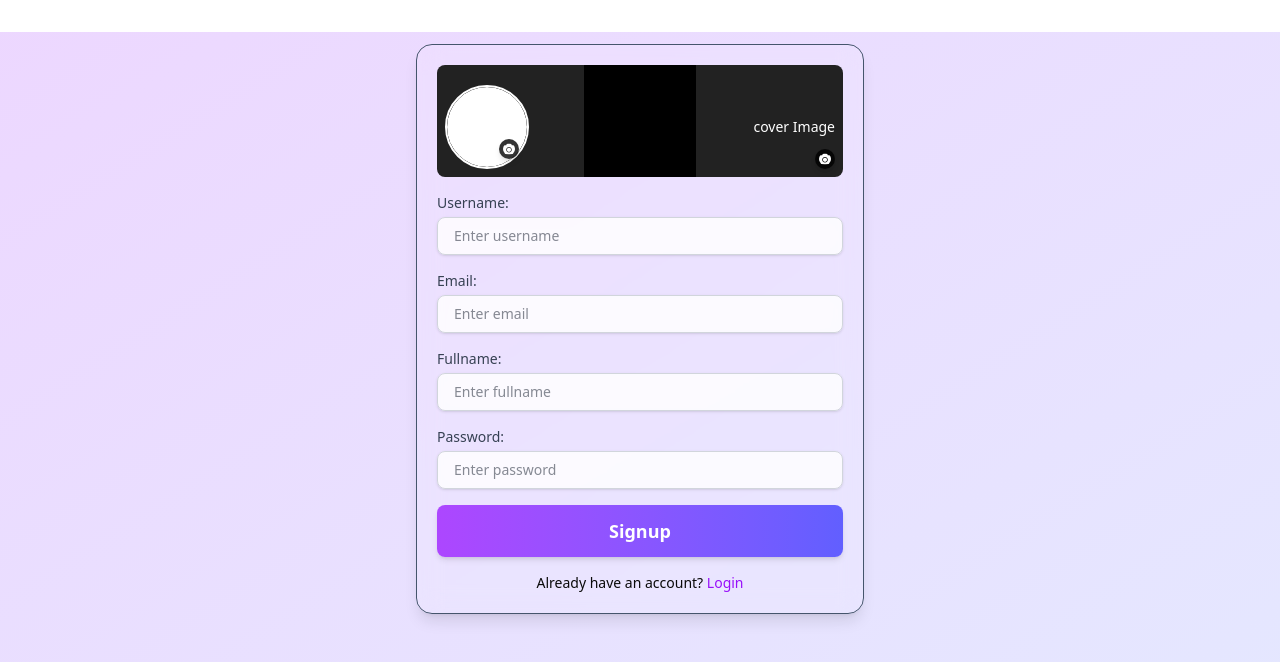
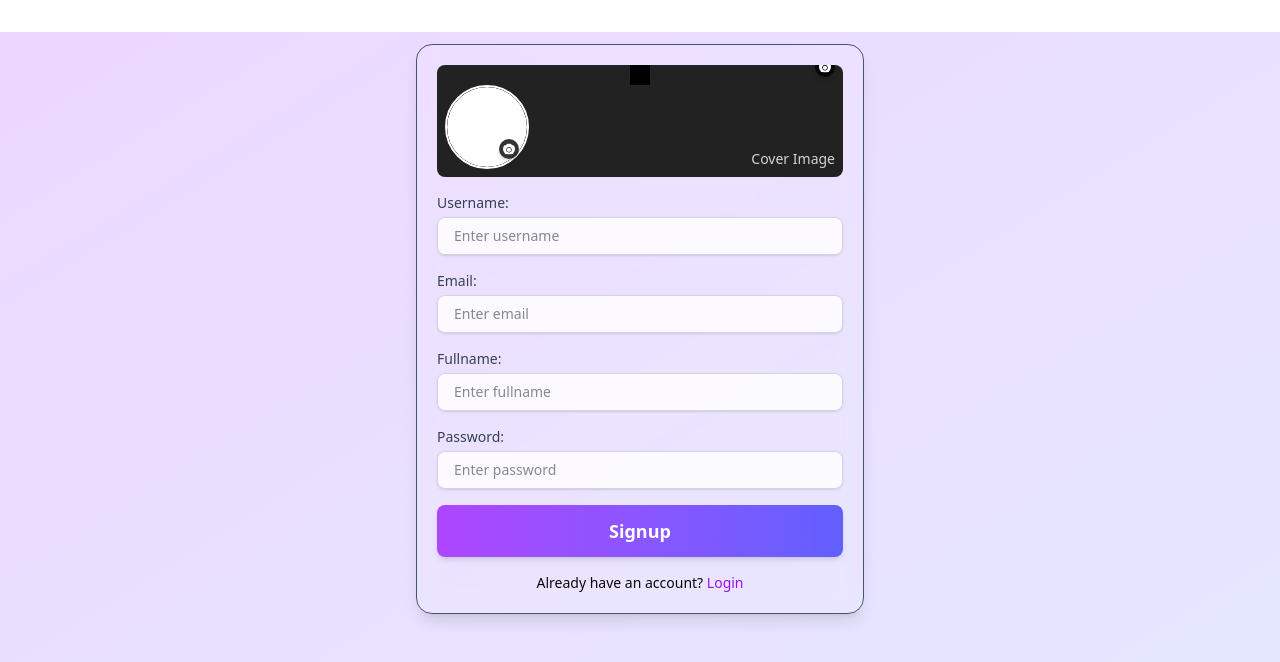
Before and after one commit to abhinavkumaryadav1/Streamyplay-Frontend, a React (Vite) app: page /signup in a window 1280 px wide. Shown: the top 662 px of the page. Built offline with nearby package versions, Linux system fonts and the light colour scheme.

Commit message:
Refactor Signup component to improve image preview layout and styling

```diff
--- a/src/components/Signup.jsx
+++ b/src/components/Signup.jsx
@@ -69,28 +69,29 @@ function SignUp() {
                     onSubmit={handleSubmit(submit)}
                     className="space-y-3 sm:space-y-4 p-1 sm:p-2 text-xs sm:text-sm w-full"
                 >
-                    <div className="w-full relative h-24 sm:h-28 bg-[#222222] rounded-lg">
-                        <div className="w-full h-full">
+                    <div className="w-full relative h-24 sm:h-28 bg-[#222222] rounded-lg overflow-hidden">
   <GetImagePreview
     name="coverImage"
     control={control}
-                                className="w-full  sm:h-28 object-cover border-none border-slate-900 rounded-lg"
+    className="w-full h-full object-cover"
     cameraIcon
   />
-                            <div className="text-xs sm:text-sm absolute right-2 bottom-10 hover:text-purple-500 cursor-default">
-                                cover Image
+
+  <div className="text-xs sm:text-sm absolute right-2 bottom-2 text-white/80">
+    Cover Image
   </div>
-                        </div>
-                        <div className="absolute left-2 bottom-2 rounded-full border-2">
+
+  <div className="absolute left-2 bottom-2 rounded-full border-2 border-white bg-black">
     <GetImagePreview
       name="avatar"
       control={control}
-                                className="object-cover rounded-full h-12 w-12 sm:h-20 sm:w-20 outline-none"
-                                cameraIcon={true}
+      className="object-cover rounded-full h-12 w-12 sm:h-20 sm:w-20"
+      cameraIcon
       cameraSize={20}
     />
   </div>
 </div>
+
                     {errors.avatar && (
                         <div className="text-red-500">
                             {errors.avatar.message}
```
Lines whose indentation alone changed are shown as unchanged.
